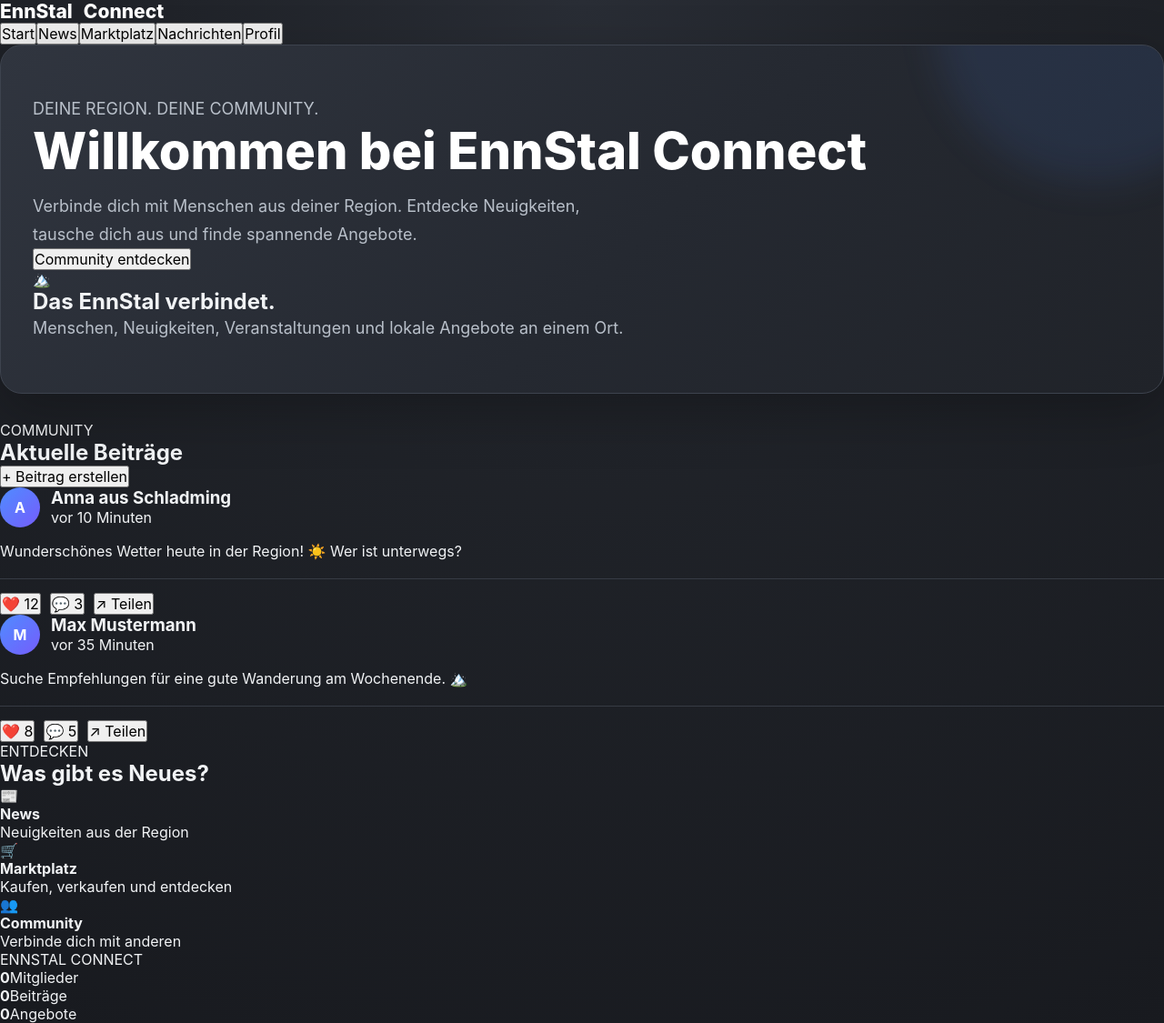
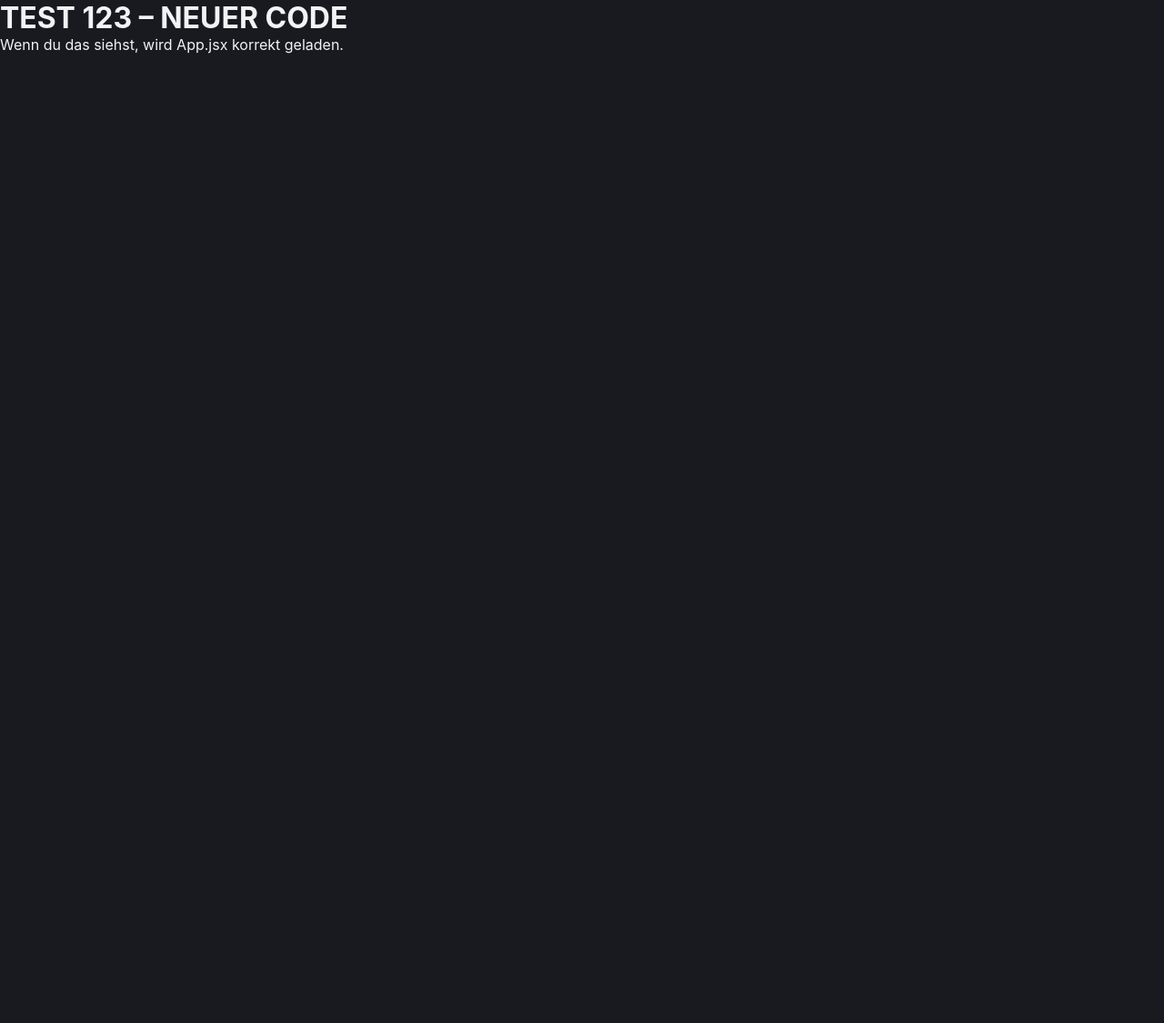
Before and after one commit to eggoflex94/ennstal-connect, a React (Vite) app: page / in a window 1280 px wide. Shown: the whole page at 91% size. After the commit the page ends 800 px from the top, so only its background shows below. Built offline with nearby package versions, Linux system fonts and the light colour scheme.

Commit message:
Add test message to App component
Added a test message to verify App.jsx loading.

```diff
--- a/src/App.jsx
+++ b/src/App.jsx
@@ -1,168 +1,8 @@
-import { useState } from "react";
-
 function App() {
-  const [activePage, setActivePage] = useState("Start");
-
-  const posts = [
-    {
-      id: 1,
-      name: "Anna aus Schladming",
-      time: "vor 10 Minuten",
-      text: "Wunderschönes Wetter heute in der Region! ☀️ Wer ist unterwegs?",
-      likes: 12,
-      comments: 3,
-    },
-    {
-      id: 2,
-      name: "Max Mustermann",
-      time: "vor 35 Minuten",
-      text: "Suche Empfehlungen für eine gute Wanderung am Wochenende. 🏔️",
-      likes: 8,
-      comments: 5,
-    },
-  ];
-
   return (
-    <div className="app">
-      <header className="topbar">
-        <div className="logo">
-          EnnStal <span>Connect</span>
-        </div>
-
-        <nav>
-          {["Start", "News", "Marktplatz", "Nachrichten", "Profil"].map(
-            (item) => (
-              <button
-                key={item}
-                className={activePage === item ? "active" : ""}
-                onClick={() => setActivePage(item)}
-              >
-                {item}
-              </button>
-            )
-          )}
-        </nav>
-      </header>
-
-      <main className="container">
-        <section className="hero">
-          <div>
-            <p className="eyebrow">DEINE REGION. DEINE COMMUNITY.</p>
-
-            <h1>
-              Willkommen bei <span>EnnStal Connect</span>
-            </h1>
-
-            <p className="hero-text">
-              Verbinde dich mit Menschen aus deiner Region. Entdecke Neuigkeiten,
-              tausche dich aus und finde spannende Angebote.
-            </p>
-
-            <button className="primary-button">
-              Community entdecken
-            </button>
-          </div>
-
-          <div className="hero-card">
-            <div className="hero-icon">🏔️</div>
-            <h2>Das EnnStal verbindet.</h2>
-            <p>
-              Menschen, Neuigkeiten, Veranstaltungen und lokale Angebote an
-              einem Ort.
-            </p>
-          </div>
-        </section>
-
-        <section className="content-grid">
-          <div className="feed">
-            <div className="section-header">
-              <div>
-                <p className="eyebrow">COMMUNITY</p>
-                <h2>Aktuelle Beiträge</h2>
-              </div>
-
-              <button className="secondary-button">
-                + Beitrag erstellen
-              </button>
-            </div>
-
-            {posts.map((post) => (
-              <article className="post-card" key={post.id}>
-                <div className="post-header">
-                  <div className="avatar">
-                    {post.name.charAt(0)}
-                  </div>
-
-                  <div>
-                    <h3>{post.name}</h3>
-                    <p>{post.time}</p>
-                  </div>
-                </div>
-
-                <p className="post-text">{post.text}</p>
-
-                <div className="post-actions">
-                  <button>❤️ {post.likes}</button>
-                  <button>💬 {post.comments}</button>
-                  <button>↗ Teilen</button>
-                </div>
-              </article>
-            ))}
-          </div>
-
-          <aside className="sidebar">
-            <div className="info-card">
-              <p className="eyebrow">ENTDECKEN</p>
-              <h2>Was gibt es Neues?</h2>
-
-              <div className="info-item">
-                <span>📰</span>
-                <div>
-                  <strong>News</strong>
-                  <p>Neuigkeiten aus der Region</p>
-                </div>
-              </div>
-
-              <div className="info-item">
-                <span>🛒</span>
-                <div>
-                  <strong>Marktplatz</strong>
-                  <p>Kaufen, verkaufen und entdecken</p>
-                </div>
-              </div>
-
-              <div className="info-item">
-                <span>👥</span>
-                <div>
-                  <strong>Community</strong>
-                  <p>Verbinde dich mit anderen</p>
-                </div>
-              </div>
-            </div>
-
-            <div className="stats-card">
-              <p className="eyebrow">ENNSTAL CONNECT</p>
-
-              <div className="stats">
-                <div>
-                  <strong>0</strong>
-                  <span>Mitglieder</span>
-                </div>
-
-                <div>
-                  <strong>0</strong>
-                  <span>Beiträge</span>
-                </div>
-
-                <div>
-                  <strong>0</strong>
-                  <span>Angebote</span>
-                </div>
-              </div>
-            </div>
-          </aside>
-        </section>
-      </main>
+    <div>
+      <h1>TEST 123 – NEUER CODE</h1>
+      <p>Wenn du das siehst, wird App.jsx korrekt geladen.</p>
     </div>
   );
 }
```
